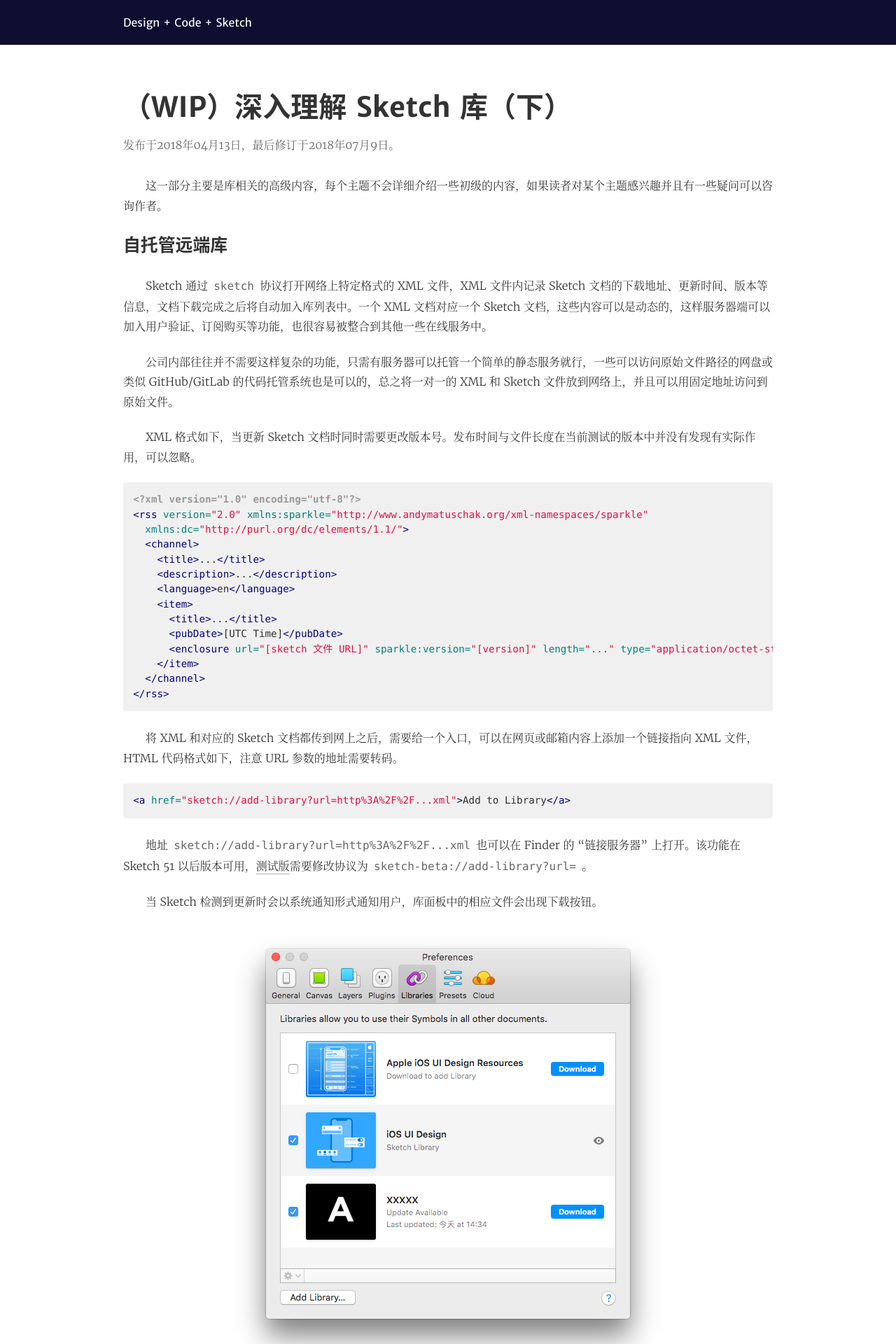
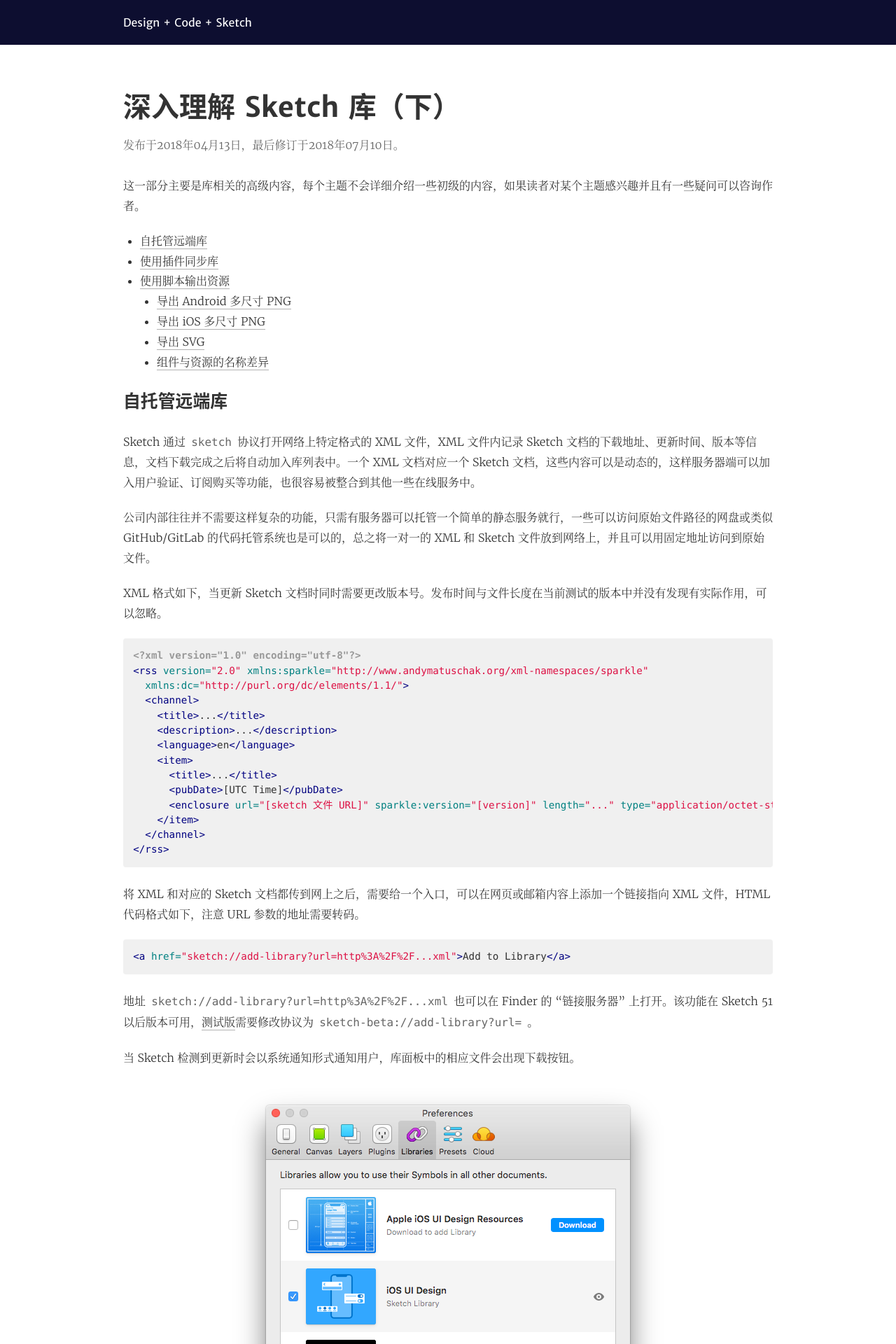
Before and after one commit to Ashung/ashung.github.io, a Jekyll site: the page built from _posts/2018-04-13-deep-into-sketch-library-part-3.md, in a window 1280 px wide. Shown: the top 1920 px of the page at 70% size. Built offline with Jekyll 4.4.1, drawn with Linux system fonts in a browser that asks for light colours; comment, search, counter and statistics services are not loaded.

Commit message:
增加 TOC

```diff
--- a/_config.yml
+++ b/_config.yml
@@ -14,7 +14,7 @@
 gems: [jekyll-paginate]
 markdown: kramdown
 kramdown:
-  auto_ids: false
+  auto_ids: true
 #  smart_quotes: apos,apos,quot,quot
 sass:
   style: compressed
--- a/_posts/2018-04-13-deep-into-sketch-library-part-3.md
+++ b/_posts/2018-04-13-deep-into-sketch-library-part-3.md
@@ -1,10 +1,13 @@
 ---
-title: （WIP）深入理解 Sketch 库（下）
+title: 深入理解 Sketch 库（下）
 excerpt: 深入讲述 Sketch 库在团队使用中的各种问题，高级部分。
-updated: 2018-07-09
+updated: 2018-07-10
 ---
 
 这一部分主要是库相关的高级内容，每个主题不会详细介绍一些初级的内容，如果读者对某个主题感兴趣并且有一些疑问可以咨询作者。
+
+* toc
+{:toc}
 
 ## 自托管远端库
 
--- a/assets/css/style.scss
+++ b/assets/css/style.scss
@@ -341,6 +341,7 @@
     font-size: 1rem;
     line-height: 1.8; // 36px
     padding: 1rem 1rem 2rem;
+    word-wrap: break-word;
     a:link, a:visited {
         color: $link-text-color;
         background-image: linear-gradient(rgba(0,0,0,0) 50%, rgba(0,0,0,.3) 50%);
@@ -379,9 +380,6 @@
     }
     p, blockquote, ul, ol, dl {
         margin-bottom: 1.333em;
-    }
-    p {
-        text-indent: 2em;
     }
     ul, ol {
         padding-left: 1.5em;
@@ -623,7 +621,7 @@
         overflow: hidden;
         li {
             float: left;
-            margin-right: 1em;
+            margin: 0 1em 1em 0;
             a, a:link, a:visited {
                 display: block;
                 float: left;
```
Also changed, not shown: _posts/2018-03-30-deep-into-sketch-library-part-1.md (+2 -0 lines), _posts/2018-04-11-deep-into-sketch-library-part-2.md (+3 -0 lines).
